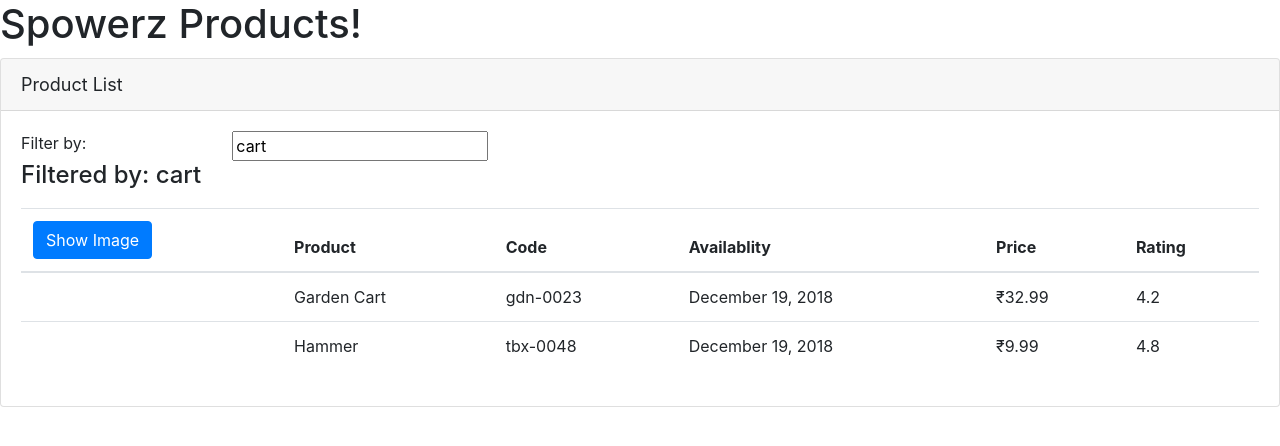
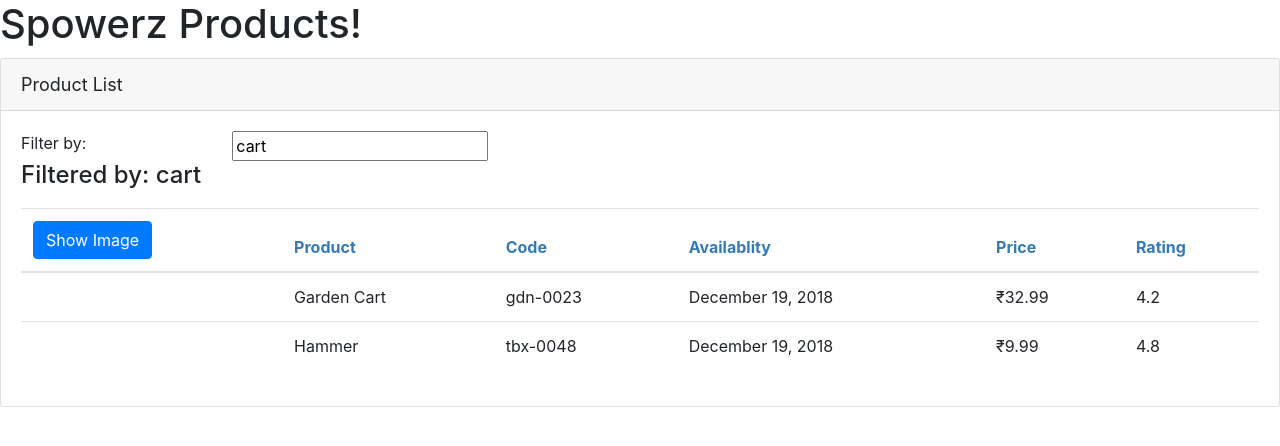
Before and after one commit to balasekar/angularProductManager, an Angular app: page / in a window 1280 px wide. Shown: the top 446 px of the page. Built offline with nearby package versions, Linux system fonts and the light colour scheme.

Commit message:
Step: Encapsulating Style sheets

```diff
--- /dev/null
+++ b/src/app/products/product-list.component.sass
@@ -0,0 +1,2 @@
+thead
+  color: #337AB7
--- a/src/app/products/product-list.component.ts
+++ b/src/app/products/product-list.component.ts
@@ -3,7 +3,8 @@ import {IProduct} from './product';
 
 @Component({
   selector: 'app-products',
-  templateUrl: './product-list.component.html'
+  templateUrl: './product-list.component.html',
+  styleUrls: ['./product-list.component.sass']
 })
 export class ProductListComponent {
   pageTitle = 'Product List';
```
